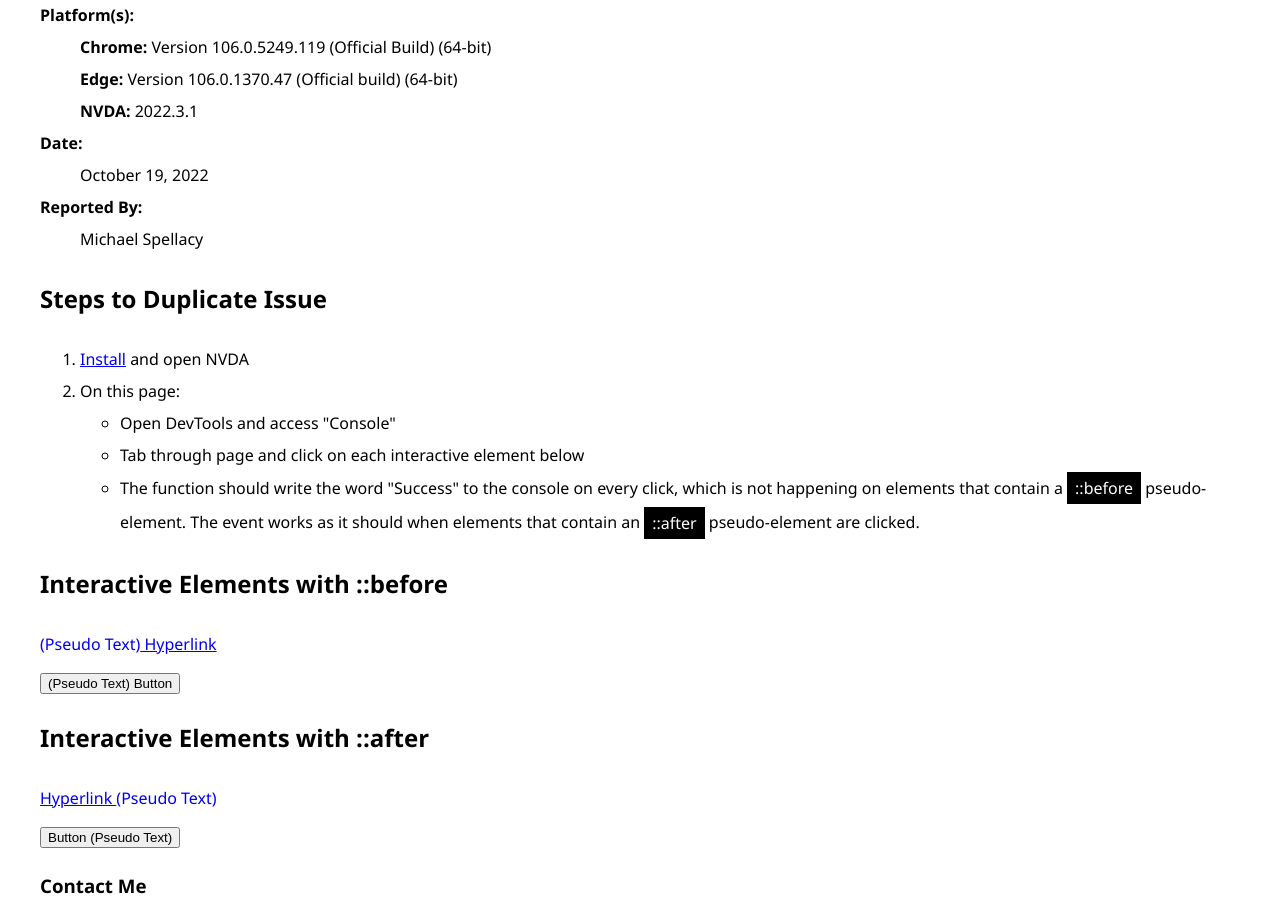
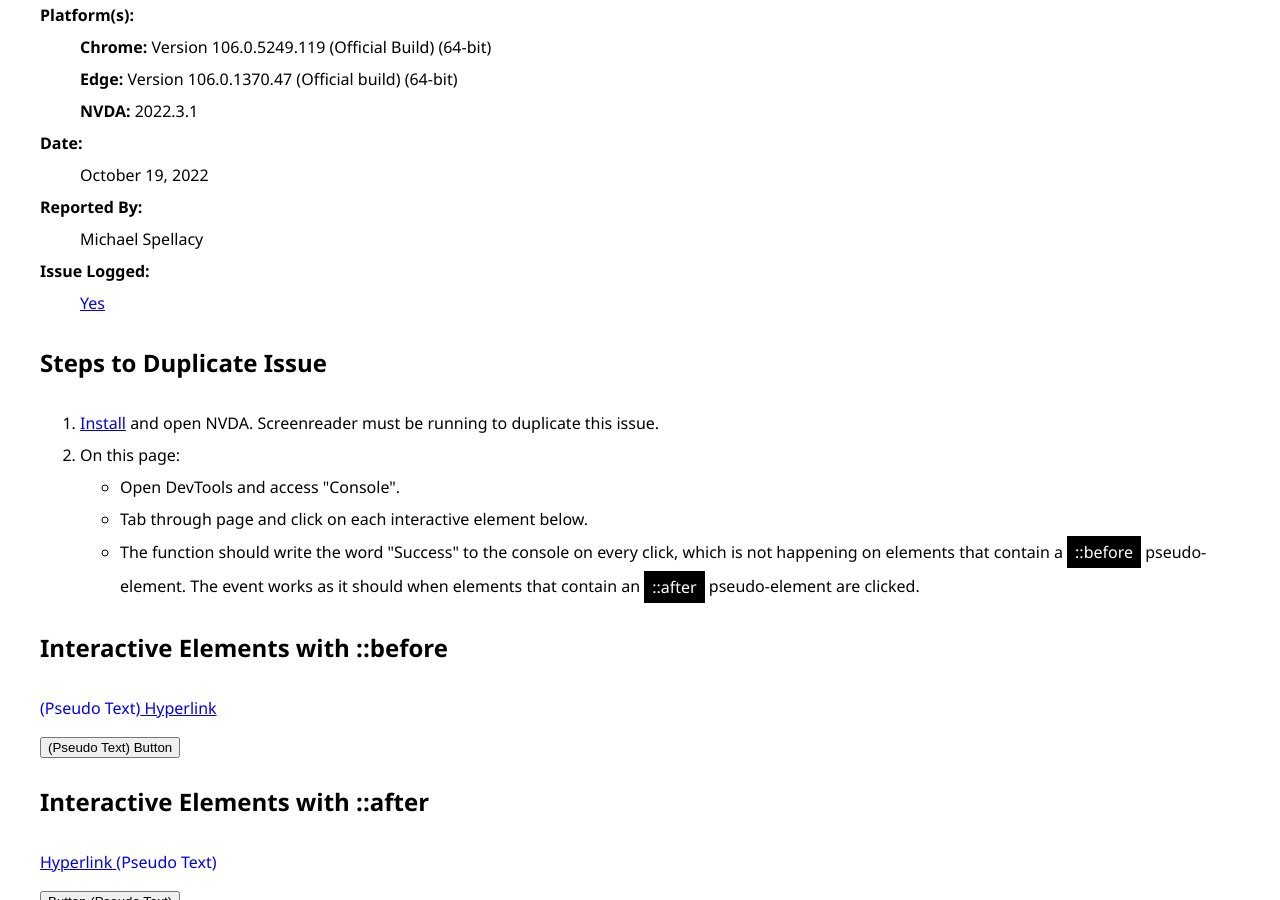
Before and after one commit to michaelspellacy/michaelspellacy.github.io, a Jekyll site: the page bugs/nvda-before-pseudo-element.html, which Jekyll copies as it is, in a window 1280 px wide and 900 px high, scrolled down 512 px. Built offline with Jekyll 4.4.1, drawn with Linux system fonts in a browser that asks for light colours.

Commit message:
Update nvda-before-pseudo-element.html

```diff
--- a/bugs/nvda-before-pseudo-element.html
+++ b/bugs/nvda-before-pseudo-element.html
@@ -60,17 +60,19 @@
       <dd>October 19, 2022</dd>
       <dt>Reported By:</dt>
       <dd>Michael Spellacy</dd>
+      <dt>Issue Logged:</dt>
+      <dd><a href="https://bugs.chromium.org/p/chromium/issues/detail?id=1376668">Yes</a></dd>
     <dl>
 
     <h2>Steps to Duplicate Issue</h2>
 
     <ol>
-      <li><a href=https://www.nvaccess.org/download/>Install</a> and open NVDA</li>
+      <li><a href=https://www.nvaccess.org/download/>Install</a> and open NVDA. Screenreader must be running to duplicate this issue.</li>
       <li>On this page:
 
         <ul>
-          <li>Open DevTools and access "Console"</li>
-          <li>Tab through page and click on each interactive element below</li>
+          <li>Open DevTools and access "Console".</li>
+          <li>Tab through page and click on each interactive element below.</li>
           <li>The function should write the word "Success" to the console on every click, which is not happening on elements that contain a <code>::before</code> pseudo-element. The event works as it should when elements that contain an <code>::after</code> pseudo-element are clicked.</li>
         </ul>
 
```
